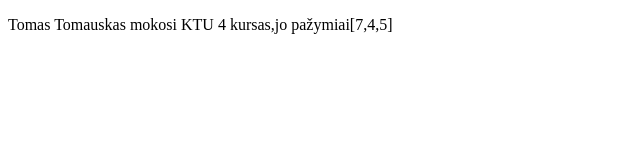
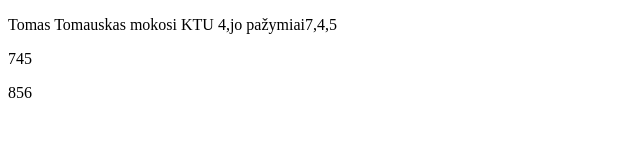
Before and after one commit to BevardisEsu/Klases-darbas, a plain HTML site: page uzduotys/Trečia.html in a window 1280 px wide. Shown: the whole page, without its empty margins (0-640 px from the left). Drawn offline with Linux system fonts and the light colour scheme.

Commit message:
Atlikta iki tryliktos užduoties Trlikta užduotis atlikta kartu su ForEach

```diff
--- a/uzduotys/Trečia.html
+++ b/uzduotys/Trečia.html
@@ -6,26 +6,125 @@
 </head>
 <body>
 <p id="demo"></p>
+<p id="astunta"></p>
+<p id="devinta"></p>
+<p id="vienuolikta"></p>
 <script>
-    let person;
-    person = {
+    const key = 'vardas';
+    const getKey = () => 'vardas';
+    const Obj = {
+        vardas: 'Kęstis',
+        mokykla: 'Lakūnų',
+        kursas: 5
+    }
+    let person = {
         firstname: 'Tomas',
         lastname: 'Tomauskas',
-        course: ' 4 kursas',
+        course: 4,
         school: 'KTU',
-        gradearray: '[7,4,5]'
+        gradearray: [7, 4, 5]
     }
+
     const vardas = 'parametro "vardas" tipas yra:';
     const pavarde = 'parametro "pavarde" tipas yra:';
     const kursas = 'parametro "kursas" tipas yra:';
     const mokykla = 'parametro "mokykla" tipas yra:';
     const pazymiai = 'parametro "pazymiai" tipas yra:';
-    document.getElementById("demo").innerHTML=person.firstname + ' ' +person.lastname + ' mokosi' + ' ' + person.school + ' ' + person.course + ','+ 'jo pažymiai' + person.gradearray
-    console.log(vardas,typeof person.firstname)
-    console.log(pavarde,typeof person.lastname)
-    console.log(kursas,typeof person.course)
-    console.log(mokykla,typeof person.school)
-    console.log(pazymiai,typeof person.gradearray)
+    document.getElementById("demo").innerHTML = person.firstname + ' ' + person.lastname + ' mokosi' + ' ' + person.school + ' ' + person.course + ',' + 'jo pažymiai' + person.gradearray
+    console.log(vardas, typeof person.firstname)
+    console.log(pavarde, typeof person.lastname)
+    console.log(kursas, typeof person.course)
+    console.log(mokykla, typeof person.school)
+    console.log(pazymiai, typeof person.gradearray)
+
+
+    /* septinta užduotis */
+
+    console.log(Obj['vardas']);
+    console.log(Obj[key]);
+    console.log[getKey()];
+
+
+    /* Aštunta užduotis */
+
+    for (let i = 0; i < person.gradearray.length; i++) {
+        astunta.innerHTML += person.gradearray[i];
+    }
+    /* Devinta užduotis */
+    for (let i = 0; i < person.gradearray.length; i++) {
+        devinta.innerHTML += person.gradearray[i] + 1;
+    }
+    console.log(devinta)
+    /* Dešimta užduotis */
+    let sum = 0
+    for (let i = 0; i < person.gradearray.length; i++) {
+        sum += person.gradearray[i];
+    }
+    console.log("dešimtos užduoties atsakymas " + ' ' + sum)
+
+    /* Vienuolikta užduotis */
+
+    suma = 0
+    for (let i = 0; i < 2; i++) {
+        suma += person.gradearray[i]
+    }
+    console.log('Vienuoliktos užduoties atsakymas' + ' ' + suma)
+
+    /* Dvylikta užduotis */
+
+    console.log('Dvyliktos užduoties atsakymas:' + ' ' + kursas, typeof person.course)
+
+    /*Trylikta užduotis */
+
+    let personsList = [
+        {
+            firstname: 'Antanas',
+            lastname: 'Tomauskas',
+            course: 1,
+            school: 'KTU',
+            gradearray: [7, 4, 5]
+        },
+        {
+            firstname: 'Petras',
+            lastname: 'Tomauskas',
+            course: 2,
+            school: 'KTU',
+            gradearray: [7, 4, 5]
+        },
+        {
+            firstname: 'Tadas',
+            lastname: 'Tomauskas',
+            course: 3,
+            school: 'KTU',
+            gradearray: [7, 4, 5]
+        },
+        {
+            firstname: 'Tomas',
+            lastname: 'Tomauskas',
+            course: 4,
+            school: 'KTU',
+            gradearray: [7, 4, 5]
+        }]
+
+    let i = 0;
+    while (i < personsList.length) {
+        let person = personsList[i];
+        if (person.course === 4) {
+            console.log('Course: ' + person.course)
+            console.log('Person name: ' + person.firstname)
+        }
+        i++;
+    }
+    // TODO remove this perfect peace of code
+    // console.log('ForEach')
+    // personsList.forEach(it => {
+    //
+    //     if (it.course === 4) {
+    //         console.log('Course: ' + person.course)
+    //         console.log('Person name: ' + person.firstname)
+    //     }
+    // })
+
 </script>
 
 </body>
```
